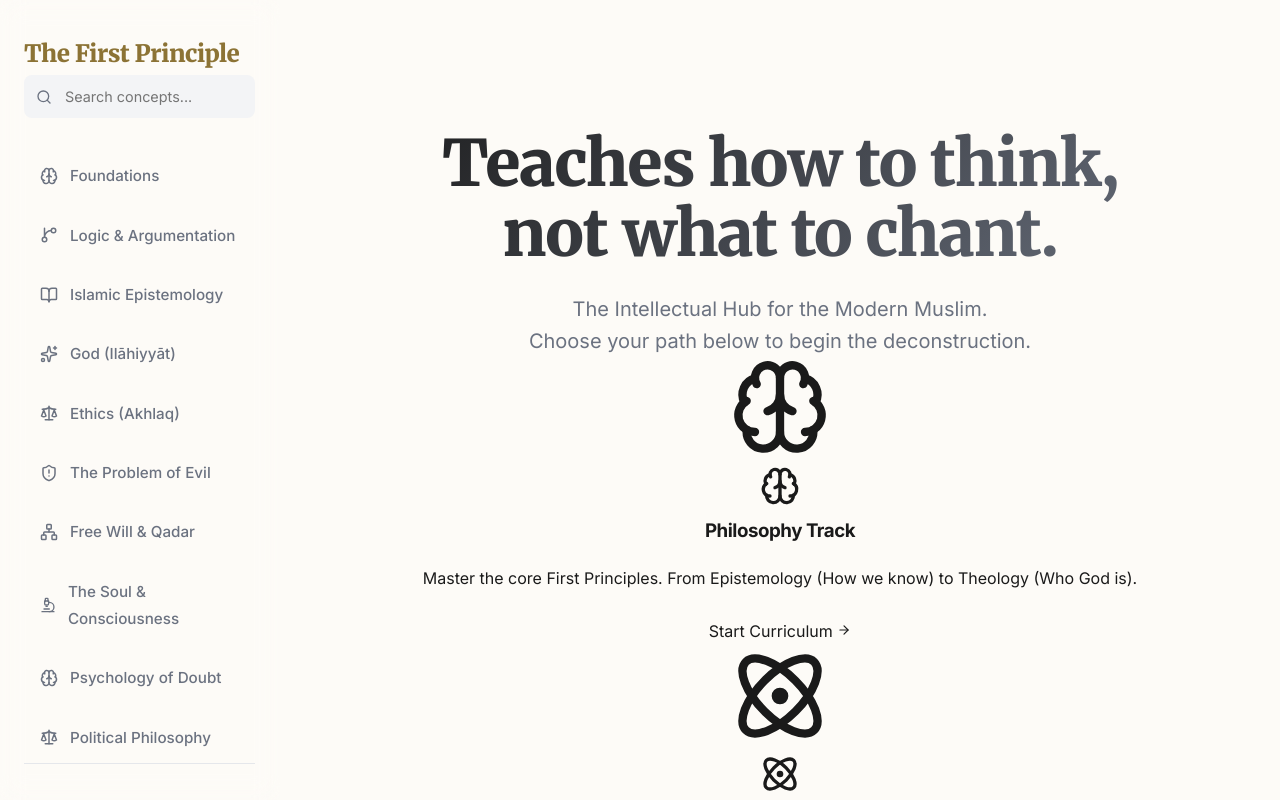
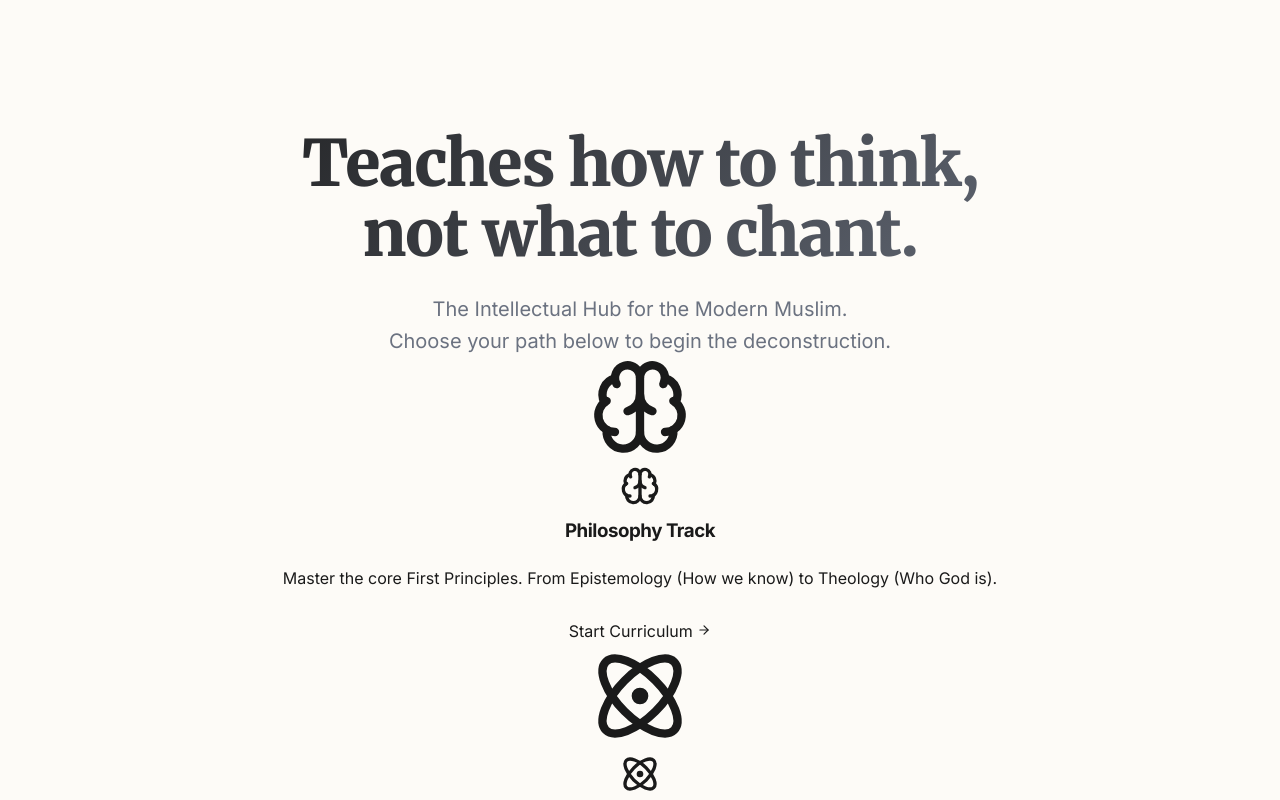
Before and after one commit to hassankhan2510/The-First-Principle, a Next.js app: page / in a window 1280 px wide. Shown: the top 800 px of the page. Built offline with nearby package versions, Linux system fonts and the light colour scheme.

Commit message:
UI Polish: Hide Sidebar on Home Page (Full Width) and fix Markdown rendering in Answer Bank

```diff
--- a/src/app/layout.tsx
+++ b/src/app/layout.tsx
@@ -20,9 +20,7 @@ export const metadata: Metadata = {
   description: "A first-principles approach to Islamic Philosophy. Teaches how to think, not just what to chant.",
 };
 
-import Sidebar from "@/components/layout/Sidebar";
-
-import styles from "./layout.module.css";
+import Shell from "@/components/layout/Shell";
 
 export default function RootLayout({
   children,
@@ -32,12 +30,9 @@ export default function RootLayout({
   return (
     <html lang="en">
       <body className={`${inter.variable} ${merriweather.variable}`}>
-        <div className={styles.container}>
-          <Sidebar />
-          <main className={styles.main}>
-            {children}
-          </main>
-        </div>
+        <Shell>
+          {children}
+        </Shell>
       </body>
     </html>
   );
--- /dev/null
+++ b/src/components/layout/Shell.tsx
@@ -0,0 +1,27 @@
+"use client";
+
+import { usePathname } from "next/navigation";
+import Sidebar from "./Sidebar";
+import styles from "@/app/layout.module.css";
+import { cn } from "@/lib/utils";
+
+export default function Shell({ children }: { children: React.ReactNode }) {
+    const pathname = usePathname();
+    const isHomePage = pathname === "/";
+
+    return (
+        <div className={styles.container}>
+            {!isHomePage && <Sidebar />}
+
+            <main
+                className={cn(styles.main)}
+                style={{
+                    marginLeft: isHomePage ? 0 : undefined,
+                    width: isHomePage ? "100%" : undefined
+                }}
+            >
+                {children}
+            </main>
+        </div>
+    );
+}
--- a/src/components/layout/Sidebar.tsx
+++ b/src/components/layout/Sidebar.tsx
@@ -41,6 +41,9 @@ const navItems = [
 export default function Sidebar() {
     const pathname = usePathname();
     const [isOpen, setIsOpen] = useState(false);
+
+    // Completely hide sidebar on Home Page
+    if (pathname === "/") return null;
 
     // Determine current domain
     let currentDomain = "home";
```
Also changed, not shown: src/app/answers/page.tsx (+12 -1 lines).
